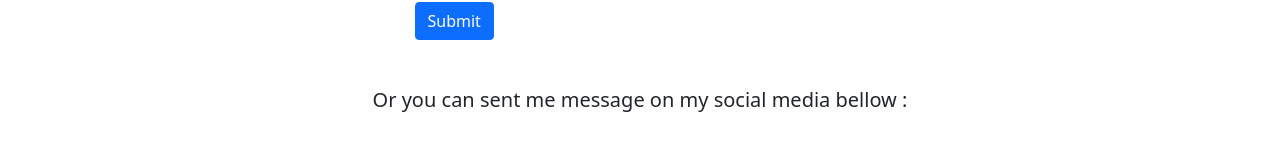
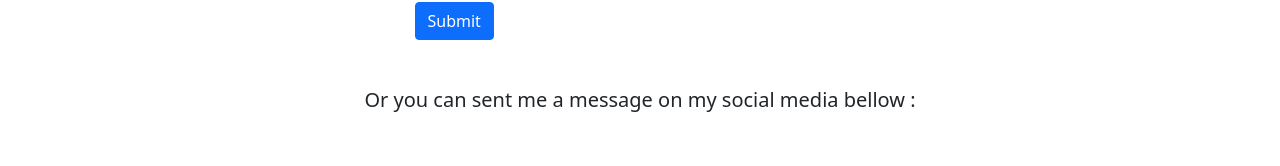
Before and after one commit to mdedysetiawan/dedysetiawan.github.io, a plain HTML site: page index.html in a window 1280 px wide. Shown: the part 3374-3540 px from the top of the page. Drawn offline with nearby package versions, Linux system fonts and the light colour scheme.

Commit message:
correct the word at contact

```diff
--- a/index.html
+++ b/index.html
@@ -131,7 +131,6 @@
                 <img src="img/ui5.jpg" class="card-img-top" alt="keyboard" />
                 <div class="card-body">
                   <h5 class="card-title">Startup web</h5>
-
                 </div>
               </div>
             </div>
@@ -216,7 +215,7 @@
         </div>
         <div class="row text-center mt-5">
           <div class="col">
-            <h5>Or you can sent me message on my social media bellow :</h5>
+            <h5>Or you can sent me a message on my social media bellow :</h5>
           </div>
         </div>
         <div class="row justify-content-center mt-5">
```
